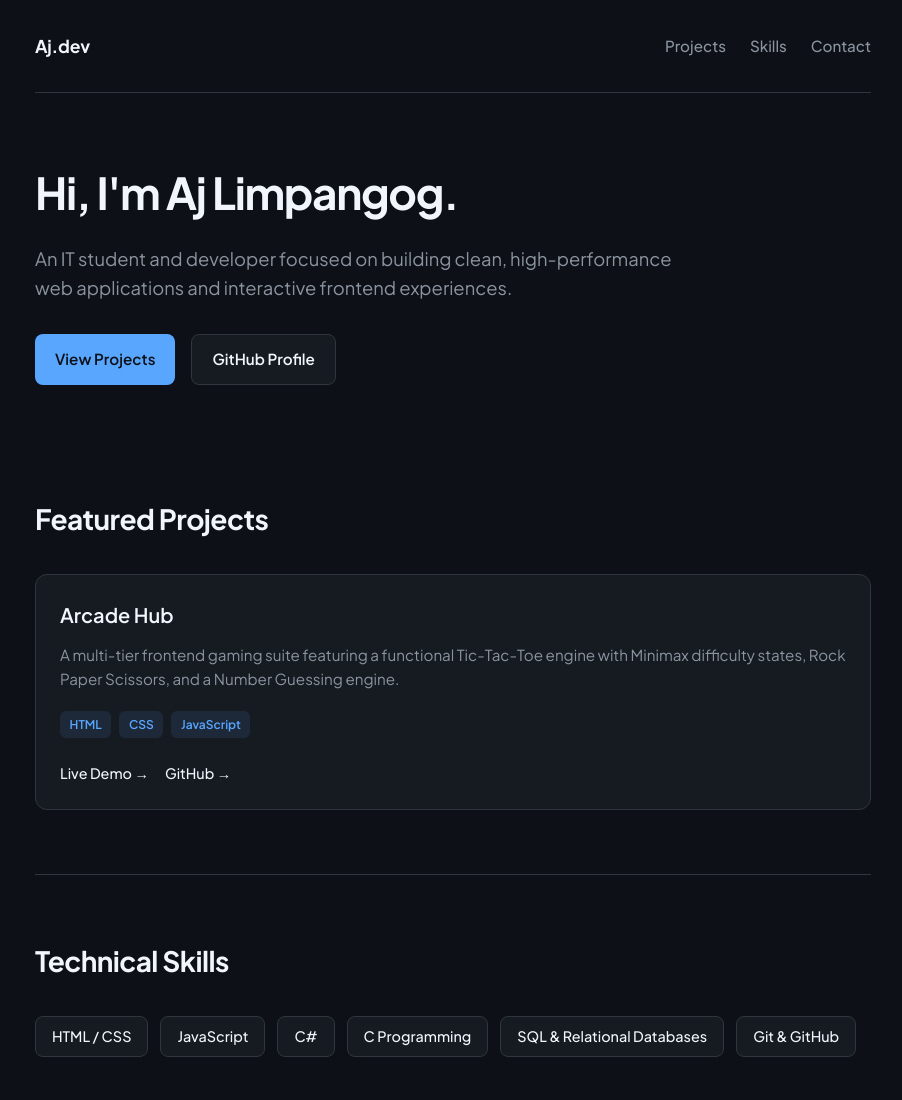
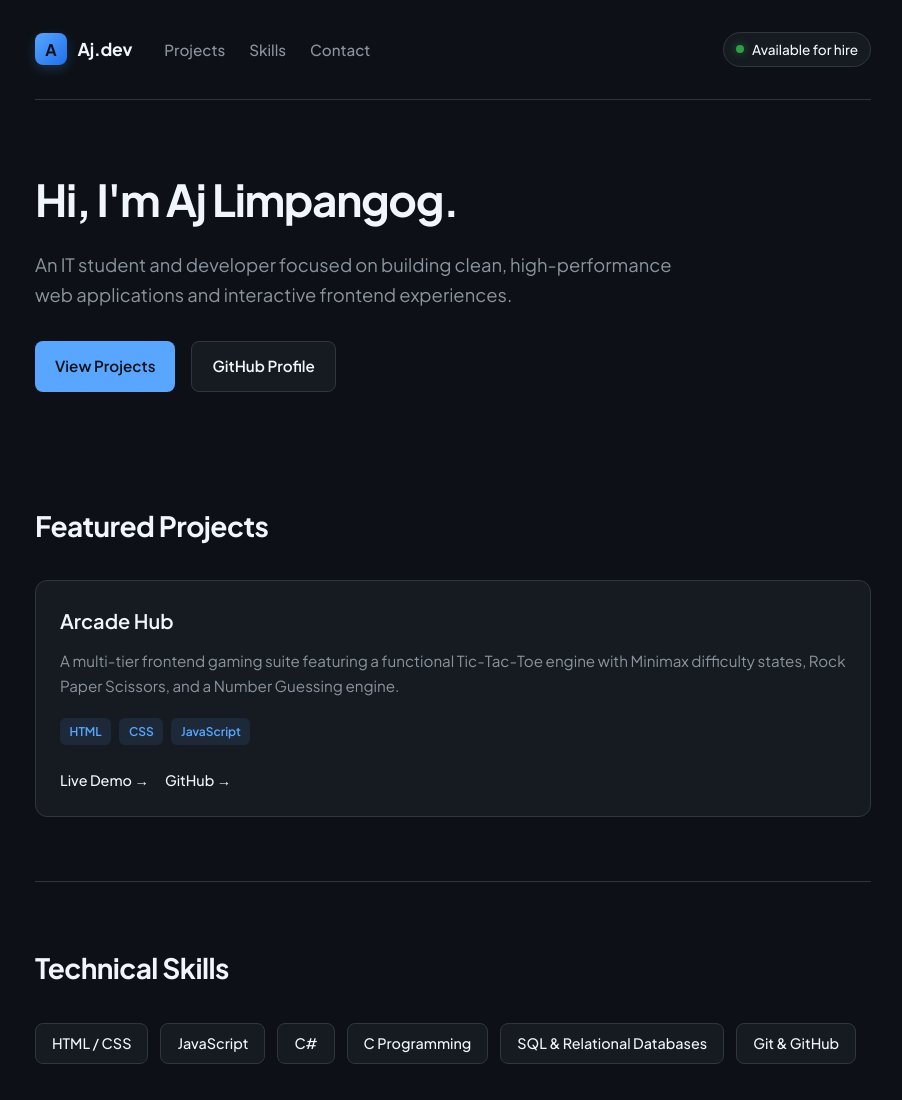
Before and after one commit to ejaylimpangog44-bit/Portfolio, a plain HTML site: page index.html in a window 1280 px wide. Shown: the top 1100 px of the page, without its empty margins (187-1089 px from the left). Drawn offline with Linux system fonts and the light colour scheme.

Commit message:
Update index.html

```diff
--- a/index.html
+++ b/index.html
@@ -49,11 +49,37 @@
             margin-bottom: 3rem;
         }
 
+        .header-left {
+            display: flex;
+            align-items: center;
+            gap: 2rem;
+        }
+
+        .logo-container {
+            display: flex;
+            align-items: center;
+            gap: 0.65rem;
+            text-decoration: none;
+        }
+
+        .logo-icon {
+            width: 32px;
+            height: 32px;
+            background: linear-gradient(135deg, var(--accent-color), #1f6feb);
+            color: #0d1117;
+            font-weight: 700;
+            font-size: 1rem;
+            display: flex;
+            align-items: center;
+            justify-content: center;
+            border-radius: 8px;
+            box-shadow: 0 4px 12px rgba(88, 166, 255, 0.2);
+        }
+
         .logo {
             font-weight: 700;
             font-size: 1.1rem;
             color: var(--text-primary);
-            text-decoration: none;
             letter-spacing: -0.01em;
         }
 
@@ -73,6 +99,28 @@
 
         nav a:hover {
             color: var(--accent-color);
+        }
+
+        /* Available for hire badge styling */
+        .hire-badge {
+            display: inline-flex;
+            align-items: center;
+            gap: 0.5rem;
+            background-color: var(--surface-color);
+            border: 1px solid var(--surface-border);
+            padding: 0.35rem 0.75rem;
+            border-radius: 20px;
+            font-size: 0.85rem;
+            font-weight: 500;
+            color: var(--text-primary);
+        }
+
+        .status-dot {
+            width: 8px;
+            height: 8px;
+            background-color: #2ea043;
+            border-radius: 50%;
+            box-shadow: 0 0 8px rgba(46, 160, 67, 0.6);
         }
 
         .hero {
@@ -232,13 +280,17 @@
             font-size: 0.9rem;
         }
 
-        @media (max-width: 600px) {
-            .hero h1 {
-                font-size: 2.2rem;
-            }
+        @media (max-width: 768px) {
             header {
                 flex-direction: column;
+                gap: 1.25rem;
+                align-items: flex-start;
+            }
+            .header-left {
+                flex-direction: column;
+                align-items: flex-start;
                 gap: 1rem;
+                width: 100%;
             }
         }
     </style>
@@ -246,8 +298,13 @@
 <body>
 
     <div class="container">
+        <!-- Header / Navigation -->
         <header>
-            <a href="#" class="logo">Aj.dev</a>
+            <div class="header-left">
+                <a href="#" class="logo-container">
+                    <div class="logo-icon">A</div>
+                    <span class="logo">Aj.dev</span>
+                </a>
                 <nav>
                     <ul>
                         <li><a href="#projects">Projects</a></li>
@@ -255,8 +312,14 @@
                         <li><a href="#contact">Contact</a></li>
                     </ul>
                 </nav>
+            </div>
+            <div class="hire-badge">
+                <span class="status-dot"></span>
+                Available for hire
+            </div>
         </header>
 
+        <!-- Hero Section -->
         <section class="hero" style="border: none; padding-top: 1rem;">
             <h1>Hi, I'm Aj Limpangog.</h1>
             <p>An IT student and developer focused on building clean, high-performance web applications and interactive frontend experiences.</p>
@@ -266,11 +329,13 @@
             </div>
         </section>
 
+        <!-- Projects Section -->
         <section id="projects">
             <h2>Featured Projects</h2>
             <div id="project-grid" class="project-grid"></div>
         </section>
 
+        <!-- Skills Section -->
         <section id="skills">
             <h2>Technical Skills</h2>
             <div class="skills-list">
@@ -283,6 +348,7 @@
             </div>
         </section>
 
+        <!-- Contact Section -->
         <section id="contact" style="border: none;">
             <h2>Get In Touch</h2>
             <p style="color: var(--text-secondary); margin-bottom: 1.5rem;">Have a project in mind or want to collaborate? Feel free to reach out.</p>
```
Lines whose indentation alone changed are shown as unchanged.
